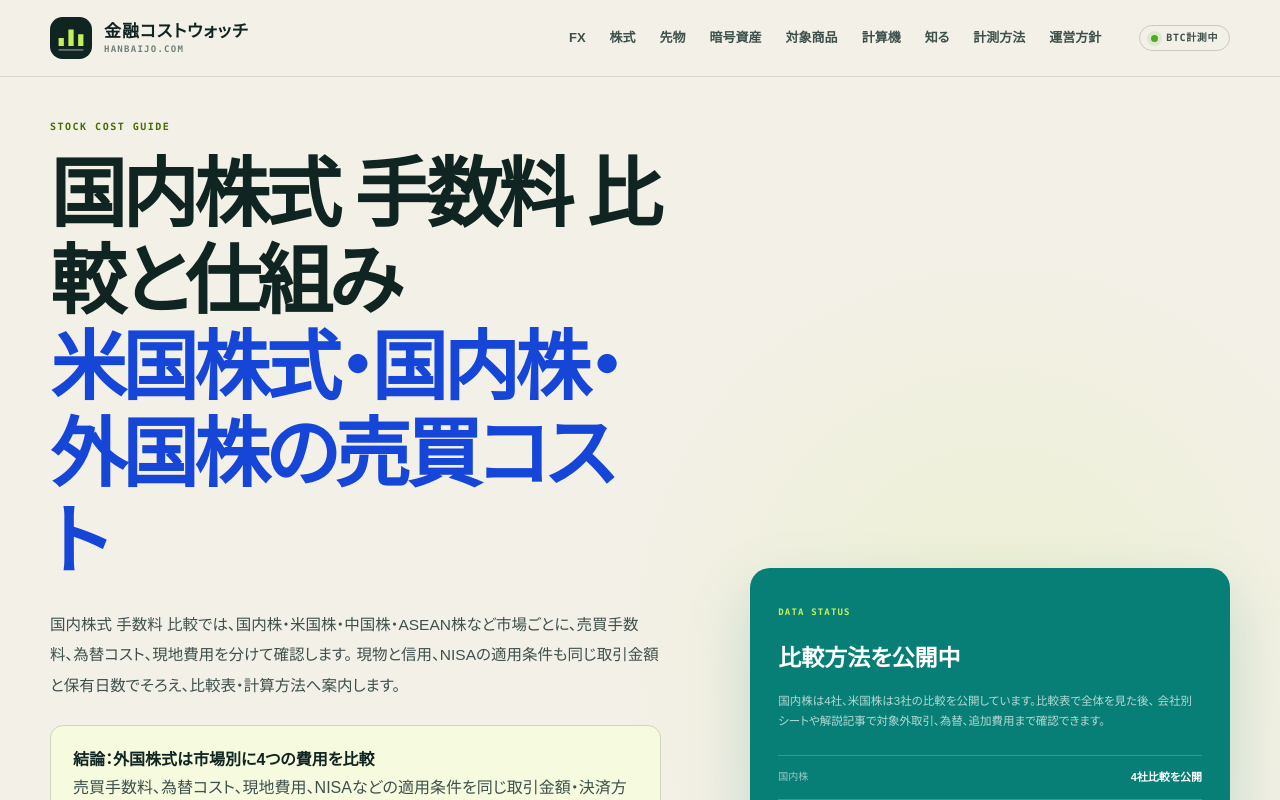
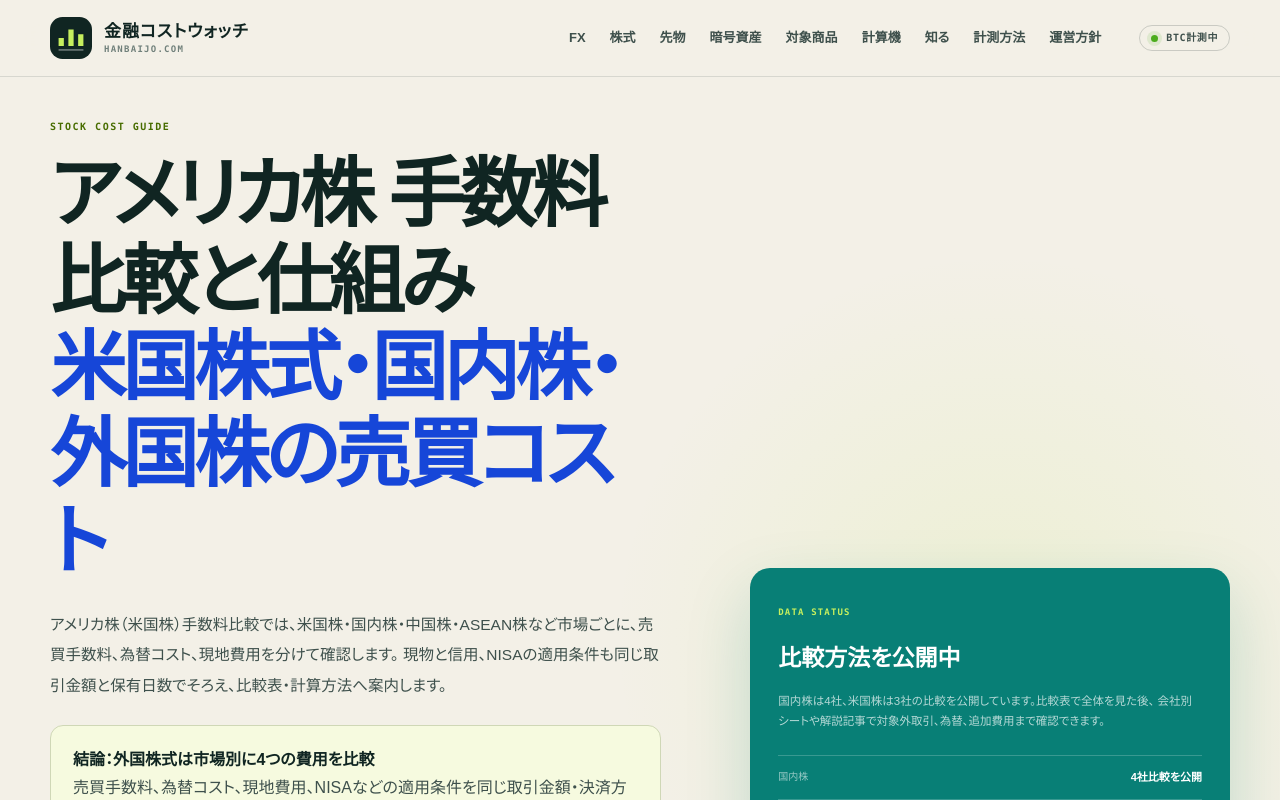
Before and after one commit to mrok18/hanbaijo, a Next.js app: page /stocks in a window 1280 px wide. Shown: the top 800 px of the page. Built offline with nearby package versions, Linux system fonts and the light colour scheme.

Commit message:
seo: target american stock fee comparison query

```diff
--- a/app/stocks/page.tsx
+++ b/app/stocks/page.tsx
@@ -5,12 +5,16 @@ import AffiliateOfferCard from '@/components/AffiliateOfferCard';
 import { AFFILIATE_OFFERS } from '@/lib/affiliates';
 
 export const metadata: Metadata = {
-  title: '国内株式 手数料 比較｜株の売買コストと米国株・外国株の違い',
-  description: '国内株式の手数料比較を軸に、米国株式・中国株・ASEAN株の売買手数料、為替コスト、現地費用、NISA条件を同じ基準で整理します。',
+  title: 'アメリカ株 手数料 比較｜米国株・国内株・外国株のコスト',
+  description: 'アメリカ株（米国株）の手数料比較を軸に、国内株式・中国株・ASEAN株の売買手数料、為替コスト、現地費用、NISA条件を同じ基準で整理します。',
   alternates: { canonical: '/stocks' },
 };
 
 const STOCK_FAQS = [
+  {
+    question: 'アメリカ株の手数料比較で、最初に確認する費用は何ですか？',
+    answer: '売買手数料だけでなく、円貨決済や事前両替の為替コスト、現地費用、NISAの対象条件を同じ取引金額で確認します。証券会社ごとに料率・最低手数料・上限も異なるため、米国株と国内株を分けて比較します。',
+  },
   {
     question: '国内株式の手数料比較で、最初に条件をそろえる項目は何ですか？',
     answer: '現物か信用か、1注文制か1日定額制か、買付と売却を同日に行うかをそろえます。無料コースは適用条件を確認し、信用金利や板の価格差など別コストは売買手数料と分けて比較します。',
@@ -81,9 +85,9 @@ export default function StocksPage() {
       <section className="fx-hero">
         <div>
           <p className="page-kicker">STOCK COST GUIDE</p>
-          <h1>国内株式 手数料 比較と仕組み<br /><em>米国株式・国内株・外国株の売買コスト</em></h1>
+          <h1>アメリカ株 手数料 比較と仕組み<br /><em>米国株式・国内株・外国株の売買コスト</em></h1>
           <p className="lede">
-            国内株式 手数料 比較では、国内株・米国株・中国株・ASEAN株など市場ごとに、売買手数料、為替コスト、現地費用を分けて確認します。
+            アメリカ株（米国株）手数料比較では、米国株・国内株・中国株・ASEAN株など市場ごとに、売買手数料、為替コスト、現地費用を分けて確認します。
             現物と信用、NISAの適用条件も同じ取引金額と保有日数でそろえ、比較表・計算方法へ案内します。
           </p>
           <div className="callout"><strong>結論：外国株式は市場別に4つの費用を比較</strong><p>売買手数料、為替コスト、現地費用、NISAなどの適用条件を同じ取引金額・決済方法でそろえると、見かけの手数料0円だけでは分からない実負担を比べられます。</p></div>
```
